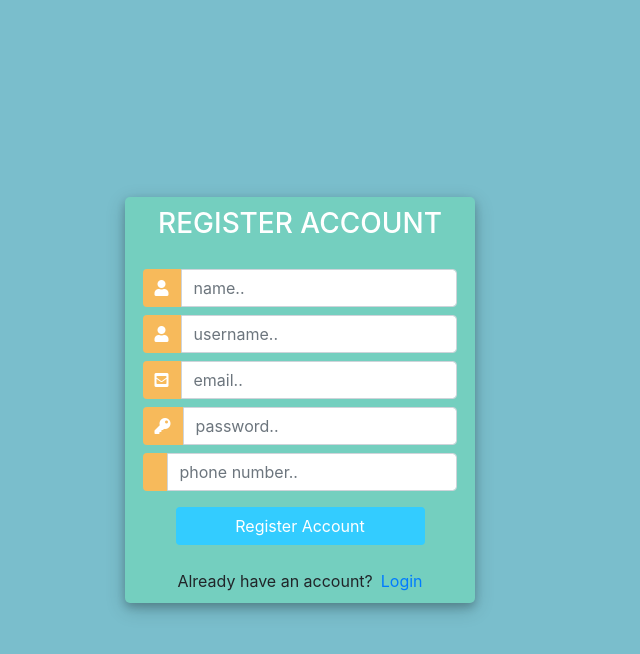
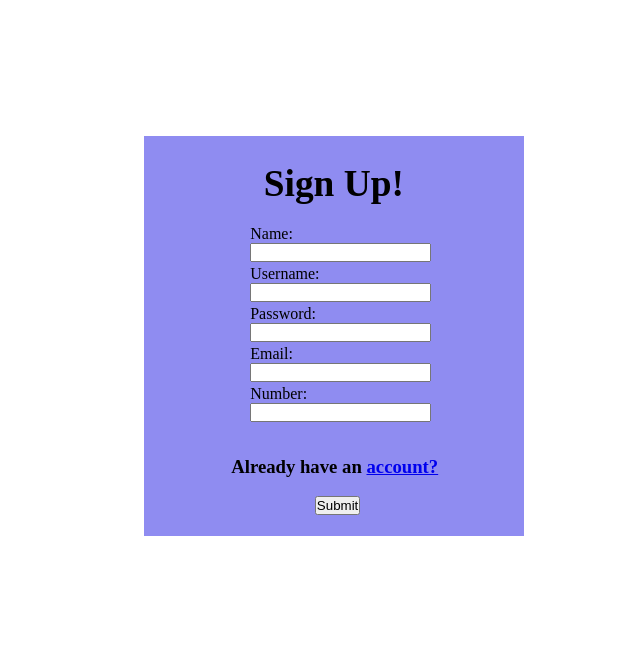
Before and after one commit to MinaLouise/unit-6-project, a Django app: page / in a window 1280 px wide. Shown: the top 654 px of the page, without its empty margins (340-980 px from the left). Run offline with Django 4.2, Linux system fonts and the light colour scheme; some libraries are stand-ins or nearby versions.

Commit message:
need to work on register page and make new login page

```diff
--- a/app/static/styles.css
+++ b/app/static/styles.css
@@ -40,3 +40,36 @@ body{
     border-radius: 20px;
     box-shadow: 0 0 10px rgba(72, 56, 56, 0.892);
 }
+
+.register_background{
+    background-color: #8f8cf1;
+    height: 400px;
+    width: 380px;
+    position: absolute;
+    top: 17%;
+    left: 37.8%;
+    text-align: center;
+    padding-top: 2%;
+}
+
+.register_text{
+    font-size: 28pt;
+}
+
+.register_input{
+    height: 40px;
+    width: 50px;
+    padding: 20px;
+    padding-left: 28%;
+}
+
+.create_acc_btn{
+    position: absolute;
+    top: 90%;
+    left: 45%;
+}
+.register_to_login_btn{
+    position: absolute;
+    top: 80%;
+    left: 23%;
+}
--- a/app/templates/register.html
+++ b/app/templates/register.html
@@ -1,7 +1,7 @@
 {% extends "base_index.html" %}
 {% block content %}
 <!DOCTYPE html>
-<html>
+{% comment %} <html>
 
 <head>
 	<title>Login</title>
@@ -138,6 +138,47 @@
 		}
 	</script>
 </body>
+</html> {% endcomment %}
+
+<html>
+<body>
+	<form class='register_background' method='POST'>
+		{% csrf_token %}
+		<h1 class='register_text'>Sign Up!</h1>
+		<div class='register_input'>
+			<label>
+				<p>Name:</p>
+				{{ form.name }}
+			</label>
+		</div>
+		<div class='register_input'>
+			<label>
+				<p>Username:</p>
+				{{ form.username }}
+			</label>
+		</div>
+		<div class='register_input'>
+			<label>
+				<p>Password:</p>
+				{{ form.password }}
+			</label>
+		</div>
+		<div class='register_input'>
+			<label>
+				<p>Email:</p>
+				{{ form.email }}
+			</label>
+		</div>
+		<div class='register_input'>
+			<label>
+				<p>Number:</p>
+				{{ form.phone_number }}
+			</label>
+		</div>
+		<input type='submit' class='create_acc_btn'></input>
+		<h3 class='register_to_login_btn'>Already have an <a href="{% url 'login' %}">account?</a></h3>
+	</form>
+</body>
 </html>
 
 {% endblock content %}
```
Also changed, not shown: db.sqlite3.
